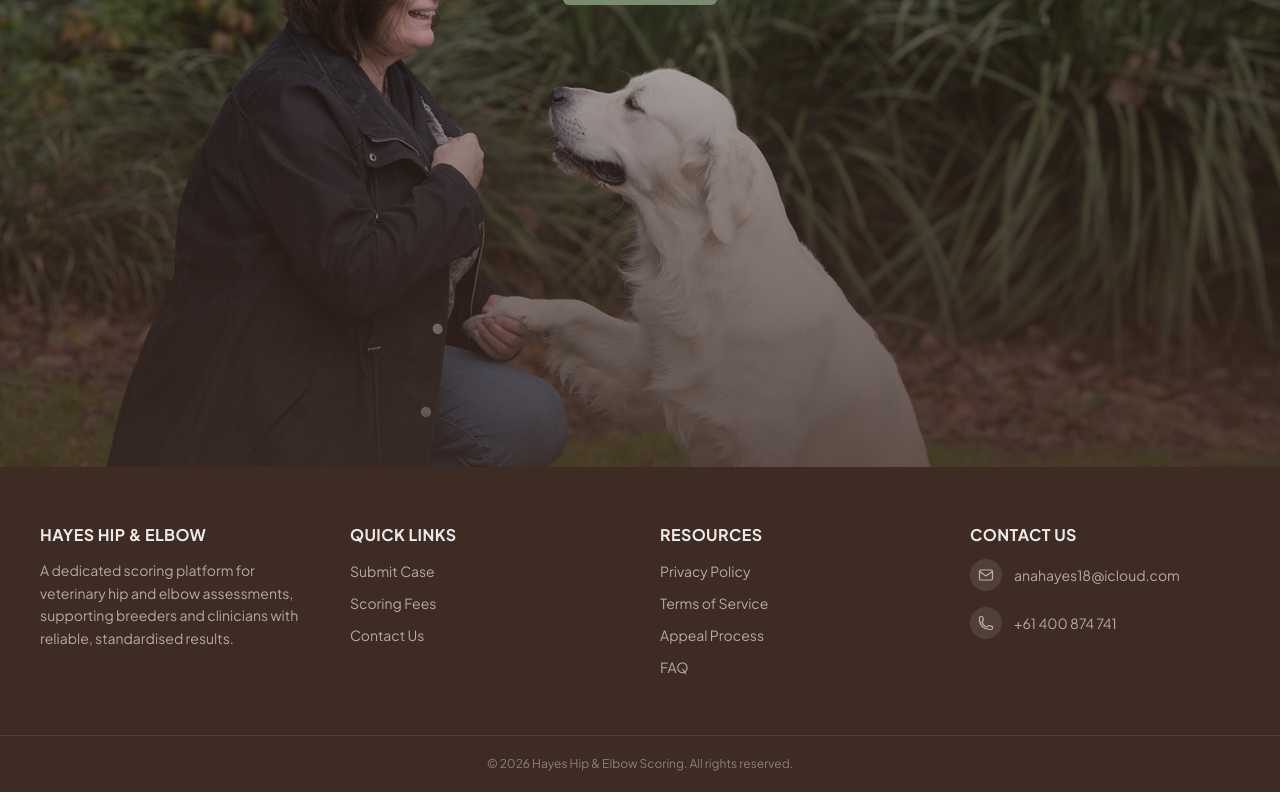
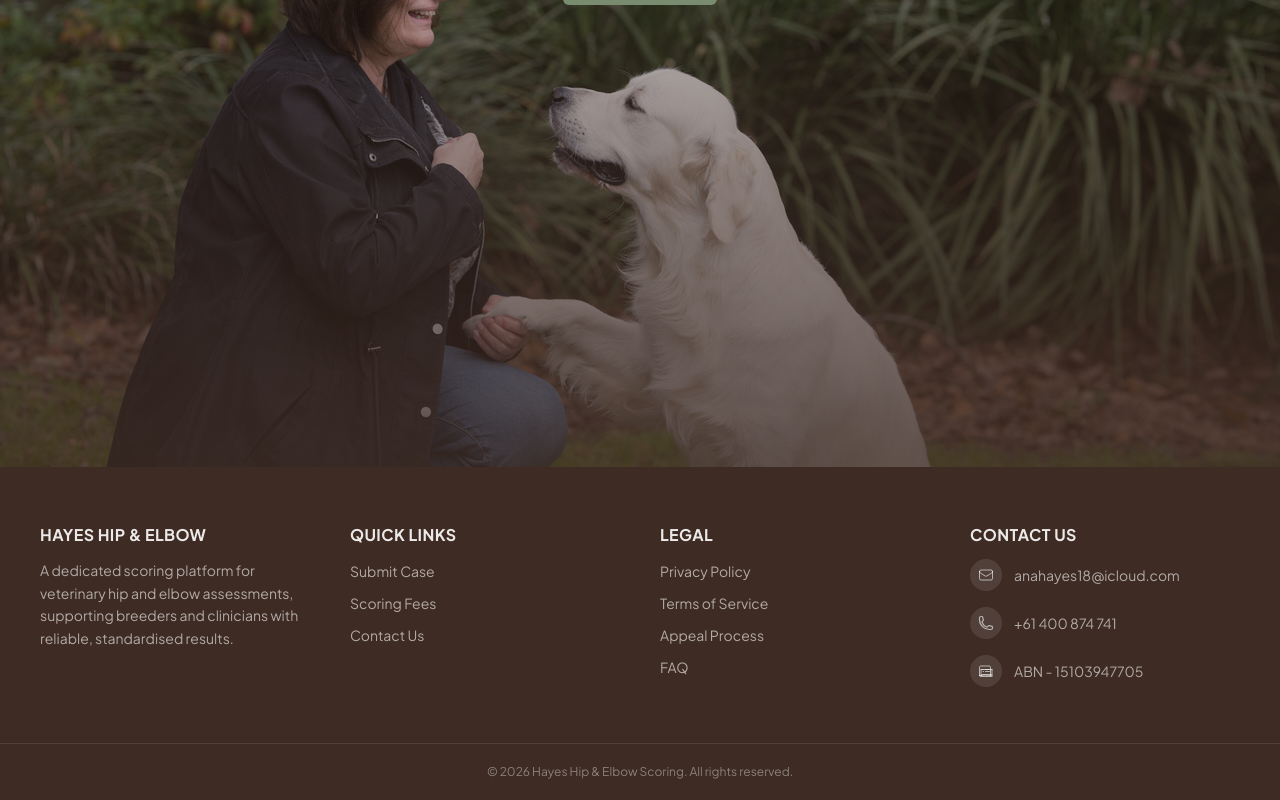
Before and after one commit to CodedBeats/Hayes_Hip_and_Elbow_Scoring, a Next.js app: page / in a window 1280 px wide. Shown: the part 4212-5012 px from the top of the page. Built offline with nearby package versions, Linux system fonts and the light colour scheme; no server answers.

Commit message:
fix(footer): added ABN and fixed some stuff

```diff
--- a/components/layout/Footer.tsx
+++ b/components/layout/Footer.tsx
@@ -1,4 +1,7 @@
+// dependencies
 import Link from 'next/link';
+// components
+import { EnvelopeIcon, PhoneIcon, ReceiptIcon } from '../misc/Icons';
 
 const quickLinks = [
     { label: 'Submit Case', href: '/submit' },
@@ -6,7 +9,7 @@ const quickLinks = [
     { label: 'Contact Us', href: '/about#contact' },// link to contact in about page
 ];
 
-const resourceLinks = [
+const legalLinks = [
     { label: 'Privacy Policy', href: '/misc/privacy-policy' },
     { label: 'Terms of Service', href: '/misc/terms-of-service' },
     { label: 'Appeal Process', href: '/misc/appeals' },
@@ -49,13 +52,13 @@ export const Footer = () => {
                     </ul>
                 </div>
 
-                {/* Column 3 - Resources */}
+                {/* Column 3 - Legal */}
                 <div className="flex flex-col gap-3">
                     <h3 className="text-base font-bold tracking-wide uppercase text-white/90">
-                        Resources
+                        Legal
                     </h3>
                     <ul className="flex flex-col gap-2">
-                        {resourceLinks.map(({ label, href }) => (
+                        {legalLinks.map(({ label, href }) => (
                             <li key={href}>
                                 <Link
                                     href={href}
@@ -79,9 +82,7 @@ export const Footer = () => {
                             className="flex items-center gap-3 text-sm text-white/60 hover:text-white transition-colors duration-200 group"
                         >
                             <span className="flex-shrink-0 w-8 h-8 rounded-full bg-white/10 group-hover:bg-white/20 transition-colors duration-200 flex items-center justify-center">
-                                <svg xmlns="http://www.w3.org/2000/svg" className="w-4 h-4" fill="none" viewBox="0 0 24 24" stroke="currentColor" strokeWidth={1.8}>
-                                    <path strokeLinecap="round" strokeLinejoin="round" d="M21.75 6.75v10.5a2.25 2.25 0 01-2.25 2.25H4.5a2.25 2.25 0 01-2.25-2.25V6.75m19.5 0A2.25 2.25 0 0019.5 4.5H4.5a2.25 2.25 0 00-2.25 2.25m19.5 0l-9.75 6.75L2.25 6.75" />
-                                </svg>
+                                <EnvelopeIcon className="w-4 h-4" />
                             </span>
                             anahayes18@icloud.com
                         </a>
@@ -91,11 +92,19 @@ export const Footer = () => {
                             className="flex items-center gap-3 text-sm text-white/60 hover:text-white transition-colors duration-200 group"
                         >
                             <span className="flex-shrink-0 w-8 h-8 rounded-full bg-white/10 group-hover:bg-white/20 transition-colors duration-200 flex items-center justify-center">
-                                <svg xmlns="http://www.w3.org/2000/svg" className="w-4 h-4" fill="none" viewBox="0 0 24 24" stroke="currentColor" strokeWidth={1.8}>
-                                    <path strokeLinecap="round" strokeLinejoin="round" d="M2.25 6.75c0 8.284 6.716 15 15 15h2.25a2.25 2.25 0 002.25-2.25v-1.372c0-.516-.351-.966-.852-1.091l-4.423-1.106c-.44-.11-.902.055-1.173.417l-.97 1.293c-.282.376-.769.542-1.21.38a12.035 12.035 0 01-7.143-7.143c-.162-.441.004-.928.38-1.21l1.293-.97c.363-.271.527-.734.417-1.173L6.963 3.102a1.125 1.125 0 00-1.091-.852H4.5A2.25 2.25 0 002.25 4.5v2.25z" />
-                                </svg>
+                                <PhoneIcon className="w-4 h-4" />
                             </span>
                             +61 400 874 741
+                        </a>
+
+                        <a
+                            href="#"
+                            className="flex items-center gap-3 text-sm text-white/60 hover:text-white transition-colors duration-200 group"
+                        >
+                            <span className="flex-shrink-0 w-8 h-8 rounded-full bg-white/10 group-hover:bg-white/20 transition-colors duration-200 flex items-center justify-center">
+                                <ReceiptIcon className="w-4 h-4" />
+                            </span>
+                            ABN - 15103947705
                         </a>
                     </div>
                 </div>
```
